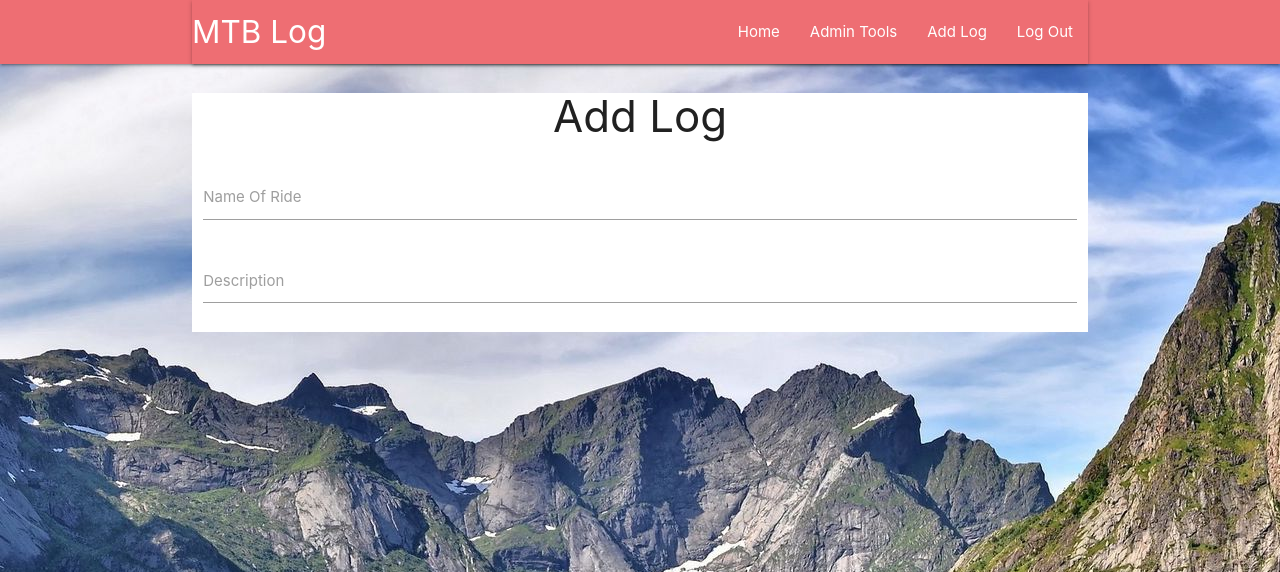
After one commit to jamesigibbs/MS3-MTBLog, a Flask app: page /add_log in a window 1280 px wide. The commit adds this page. Shown: the top 572 px of the page. Run offline with Flask 2, Linux system fonts and the light colour scheme; some libraries are stand-ins or nearby versions.

Commit message:
Added add_log template and added datepicker script

```diff
--- a/app.py
+++ b/app.py
@@ -85,6 +85,11 @@ def logout():
     return redirect(url_for("login"))
 
 
+@app.route("/add_log")
+def add_log():
+    return render_template("add_log.html")
+
+
 if __name__ == "__main__":
     app.run(host=os.environ.get("IP"),
             port=int(os.environ.get("PORT")),
--- a/static/js/script.js
+++ b/static/js/script.js
@@ -2,6 +2,7 @@
 $(document).ready(function(){
     $('.sidenav').sidenav();
     $('.collapsible').collapsible();
+    $('.datepicker').datepicker();
   });
 
 //Custom
--- /dev/null
+++ b/templates/add_log.html
@@ -0,0 +1,17 @@
+{% extends "postlog-base.html" %}
+{% block content %}
+<h3 class="center-align">Add Log</h3>
+
+<form>
+    <div class="row">
+        <div class="input-field  grey-text text-darken-2 col s12">
+            <input id="name" name="name" type="text" class="validate">
+            <label for="name">Name Of Ride</label>
+        </div>
+        <div class="input-field col s12">
+          <textarea id="description" name="description" class="materialize-textarea"></textarea>
+          <label for="description">Description</label>
+        </div>
+    </div>
+</form>
+ {% endblock %}
--- a/templates/postlog-base.html
+++ b/templates/postlog-base.html
@@ -30,7 +30,7 @@
                         <ul class="right hide-on-med-and-down">
                             <li><a href="{{ url_for('logs') }}">Home</a></li>
                             <li><a href="">Admin Tools</a></li>
-                            <li><a href="">Add Log</a></li>
+                            <li><a href="{{ url_for('add_log') }}">Add Log</a></li>
                             <li><a href="{{ url_for('logout') }}">Log Out</a></li>
                         </ul>
                     </div>
@@ -39,7 +39,7 @@
                 <ul class="sidenav" id="mobile-demo">
                     <li><a href="{{ url_for('logs') }}">Home</a></li>
                     <li><a href="">Admin Tools</a></li>
-                    <li><a href="">Add Log</a></li>
+                    <li><a href="{{ url_for('add_log') }}">Add Log</a></li>
                     <li><a href="{{ url_for('logout') }}">Log Out</a></li>
                 </ul>
 
```
